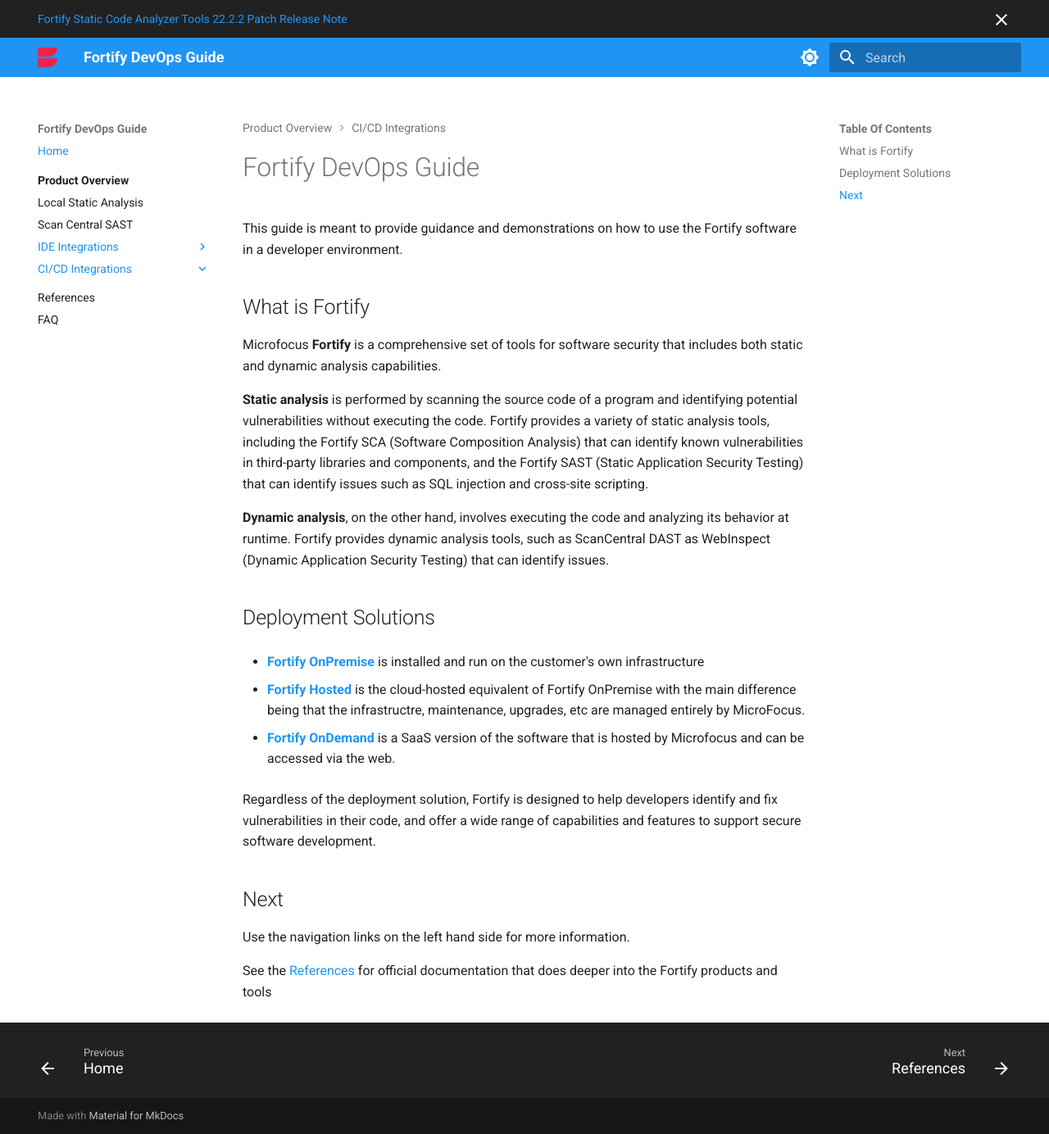
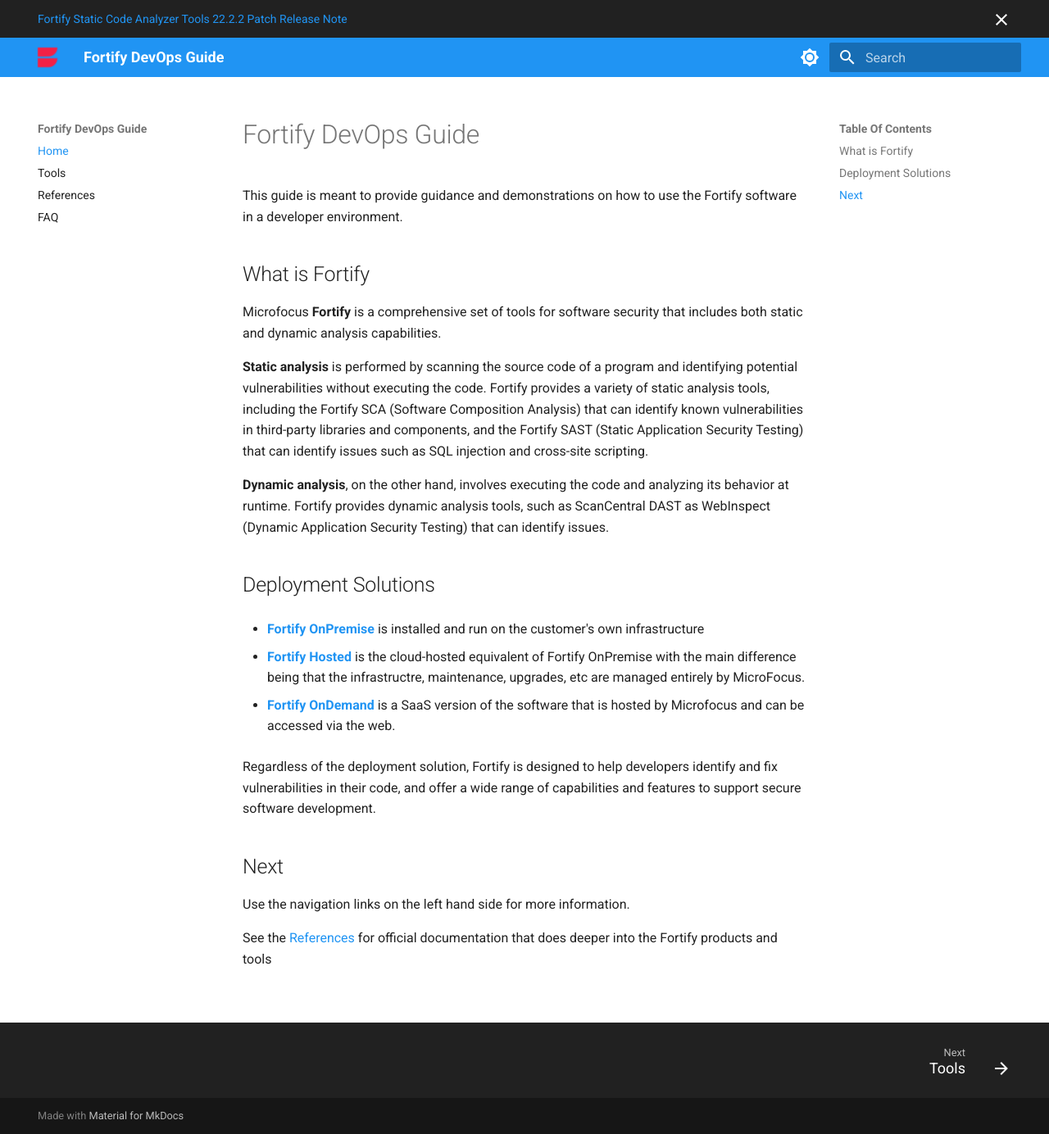
Before and after one commit to devsec-guides/fortify_dev_guide, an MkDocs documentation site: the page built from docs/index.md, in a window 1280 px wide and 1384 px high. Shown: the whole window at 82% size. Built offline with MkDocs 1.6.1 and Material for MkDocs 9.7.7, drawn with Linux system fonts in a browser that asks for light colours.

Commit message:
updated styling

```diff
--- a/mkdocs.yml
+++ b/mkdocs.yml
@@ -76,18 +76,16 @@
   #   - SCSAST: 'solutions/onpremise_overview.md'
   #   - SCDAST: 'solutions/scsast.md'
   #   - Fortify OnDemand: 'solutions/fod_overview.md'
-
-  - Product Overview:
-    - quickstart/index.md
-    - Local Static Analysis: quick-start/sast-local.md
-    - Scan Central SAST: index.d
-    - IDE Integrations:
-      - Visual Studio Code: index.md
-      - IntelliJ: index.md
-    - CI/CD Integrations:
-      - Jenkins: index.md
-      - Github: index.md
-      - Gitlab: index.md
+  - Tools: quickstart/index.md
+    # - Local Static Analysis: quick-start/sast-local.md
+    # - Scan Central SAST: index.d
+    # - IDE Integrations:
+    #   - Visual Studio Code: index.md
+    #   - IntelliJ: index.md
+    # - CI/CD Integrations:
+    #   - Jenkins: index.md
+    #   - Github: index.md
+    #   - Gitlab: index.md
 
   - References: references.md
   - FAQ: faq.md
```
